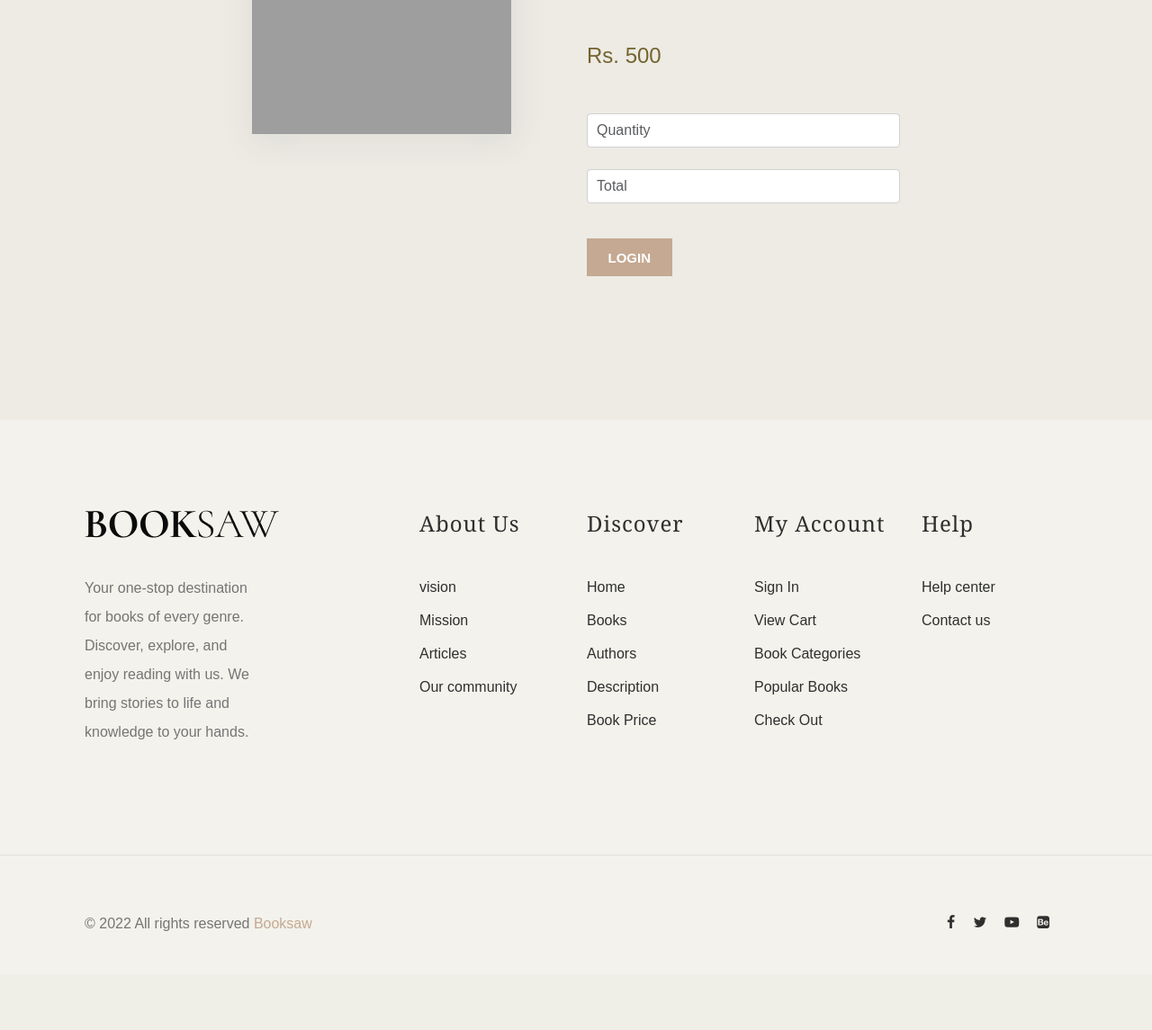
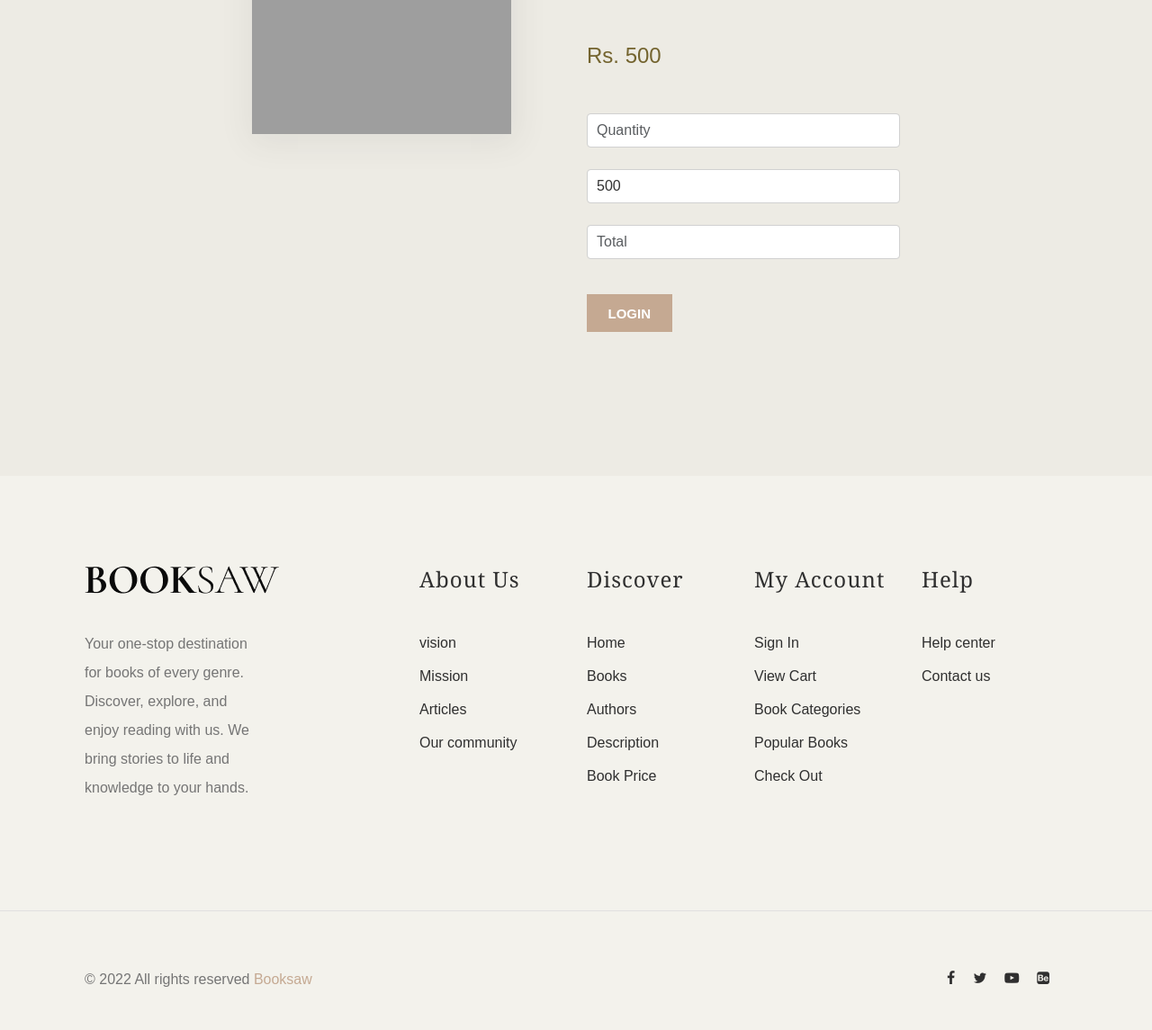
Before and after one commit to silpavidhyadharan/Book_Shop, a Django app: page /book_shop/single_book/6/ in a window 1280 px wide. Shown: the part 621-1766 px from the top of the page at 90% size. Before the commit the page ends 1656 px from the top, so only its background shows below. Run offline with Django 5.2, Linux system fonts and the light colour scheme; data comes from the database, SQL or seed files in the repository; both versions use the stored data as it was after the commit; some web fonts are replaced; grey boxes are pictures that could not be loaded.

Commit message:
Your message

```diff
--- a/adminApp/templates/Edit_category.html
+++ b/adminApp/templates/Edit_category.html
@@ -28,6 +28,7 @@
                     <button class="btn btn-light">Cancel</button>
                   </form>
                 </div>
-              </div></body>
+              </div>
+</body>
 </html>
 {% endblock %}
--- a/webapp/templates/Single_Book.html
+++ b/webapp/templates/Single_Book.html
@@ -161,9 +161,12 @@
 									<h3 class="item-title">{{book.title}}</h3>
 									<p>{{book.description}}</p>
 									<div class="item-price">Rs. {{book.price}}</div>
+
+
                                 <form>
-                                  <input type="number" placeholder="Quantity" class="form-control" min="0">
-                                  <input type="text" placeholder="Total" class="form-control">
+                                  <input type="number" placeholder="Quantity" id="quantity" class="form-control" min="1">
+								  <input type="text" value="{{book.price}}" id="price" class="form-control">
+                                  <input type="text" placeholder="Total" id="total" class="form-control">
 
 									{% if request.session.Name %}
                                   <div class="btn-wrap">
@@ -176,6 +179,18 @@
 									{% endif %}
 
                                   </form>
+									<script src="https://code.jquery.com/jquery-3.7.1.min.js"></script>
+									<script>
+										$(document).ready(function(){
+											$("#quantity").change(function(){
+												x = document.getElementById("quantity").value;
+												y = document.getElementById("price").value;
+												result = x*y;
+												document.getElementById("total").value=result;
+											})
+										})
+
+									</script>
 
                                 </div>
 							</div>
@@ -345,7 +360,7 @@
 			</div>
 		</div>
 	</div>
-
+    <script src="https://code.jquery.com/jquery-3.7.1.min.js"></script>
 	<script src="{% static 'web/js/jquery-1.11.0.min.js' %}"></script>
 	<script src="https://cdn.jsdelivr.net/npm/bootstrap@5.3.1/dist/js/bootstrap.bundle.min.js"
 		integrity="sha384-HwwvtgBNo3bZJJLYd8oVXjrBZt8cqVSpeBNS5n7C8IVInixGAoxmnlMuBnhbgrkm"
```
Also changed, not shown: db.sqlite3.
